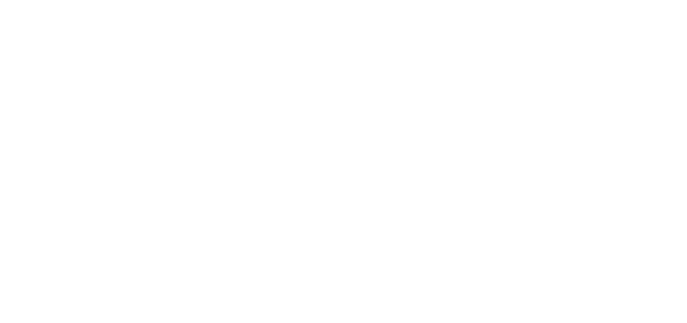
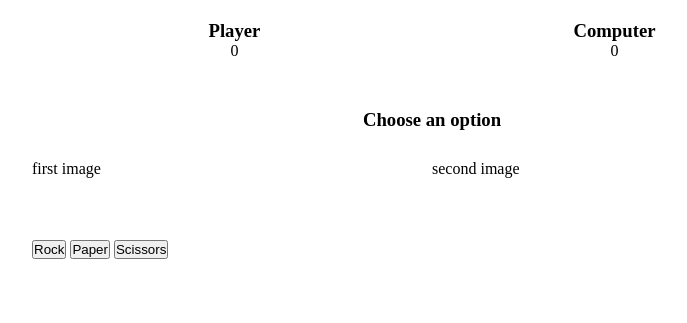
Before and after one commit to dmitrijusb/rock-paper-scissors, a plain HTML site: page index.html in a window 1280 px wide. Shown: the whole page, without its empty margins (208-895 px from the left). Drawn offline with Linux system fonts and the light colour scheme.

Commit message:
Finished sample design for the website

```diff
--- /dev/null
+++ b/css/style.css
@@ -0,0 +1,43 @@
+* {
+  margin: 0;
+  padding: 0;
+  box-sizing: border-box;
+}
+
+.container {
+  width: 800px;
+  margin: 0 auto;
+}
+
+.grid-container {
+  display: grid;
+  grid-template-rows: 1fr 1fr 1fr 1fr;
+}
+
+/* Players section */
+.players-container {
+  display: flex;
+  justify-content: space-around;
+  padding: 20px;
+}
+
+.players-align {
+  text-align: center;
+}
+
+/* Text section */
+.text-container {
+  display: flex;
+  justify-content: center;
+  align-items: center;
+}
+/* Choices/Images section */
+
+.images-container {
+  display: grid;
+  grid-template-columns: 1fr 1fr;
+}
+
+.images {
+  width: 200px;
+}
--- a/index.html
+++ b/index.html
@@ -4,8 +4,52 @@
     <meta charset="UTF-8" />
     <meta http-equiv="X-UA-Compatible" content="IE=edge" />
     <meta name="viewport" content="width=device-width, initial-scale=1.0" />
-    <title>Document</title>
+    <link rel="stylesheet" href="css/style.css" />
+    <title>Rock-Paper-Scissors</title>
   </head>
-  <body></body>
+  <body>
+    <div class="container">
+      <div class="grid-container">
+        <section class="players-container">
+          <div class="players-align">
+            <h3>Player</h3>
+            <p class="player-score">0</p>
+          </div>
+          <div class="players-align">
+            <h3>Computer</h3>
+            <p class="computer-score">0</p>
+          </div>
+        </section>
+        <section class="text-container">
+          <h3>Choose an option</h3>
+        </section>
+        <section class="images-container">
+          <p>first image</p>
+          <p>second image</p>
+        </section>
+        <section class="buttons-container">
+          <button class="btn btn--rock">Rock</button>
+          <button class="btn btn--paper">Paper</button>
+          <button class="btn btn--scissors">Scissors</button>
+        </section>
+      </div>
+    </div>
+    <!-- <div class="container">
+      <div>
+        <h2>ROCK PAPER SCISSORS</h2>
+      </div>
+      <div class="grid-container">
+        <img class="images" src="images/game.svg" />
+        <p class="game-text">Choose your option!</p>
+        <img class="images" src="images/game.svg" />
+      </div>
+
+      <div class="choices">
+        <button class="btn btn--rock">Rock</button>
+        <button class="btn btn--paper">Paper</button>
+        <button class="btn btn--scissors">Scissors</button>
+      </div>
+    </div> -->
+  </body>
   <script src="script/script.js"></script>
 </html>
```
Also changed, not shown: script/script.js (+30 -0 lines), images/game.svg (added), images/paper.svg (added), images/rock.svg (added), images/scissors.svg (added).
